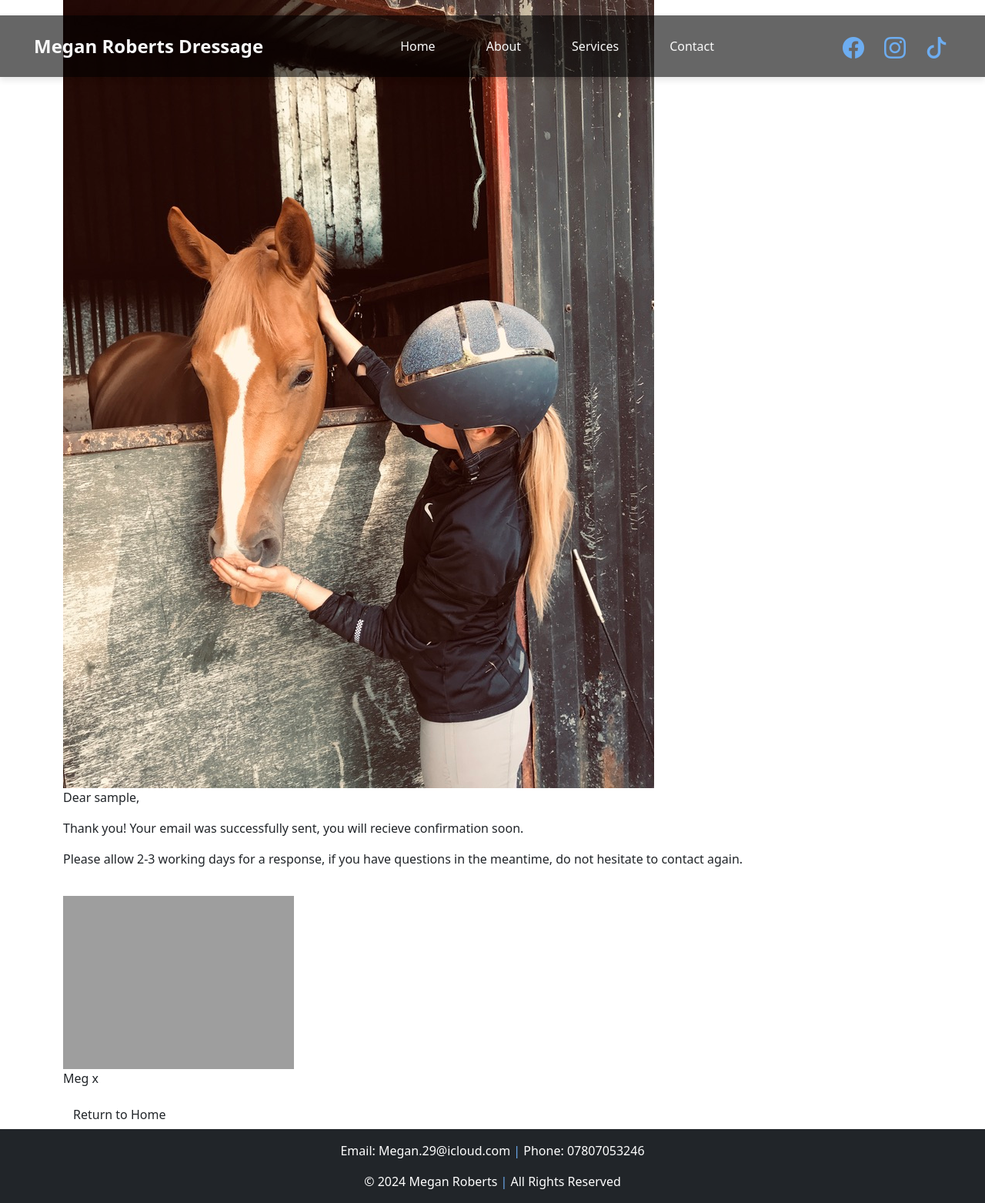
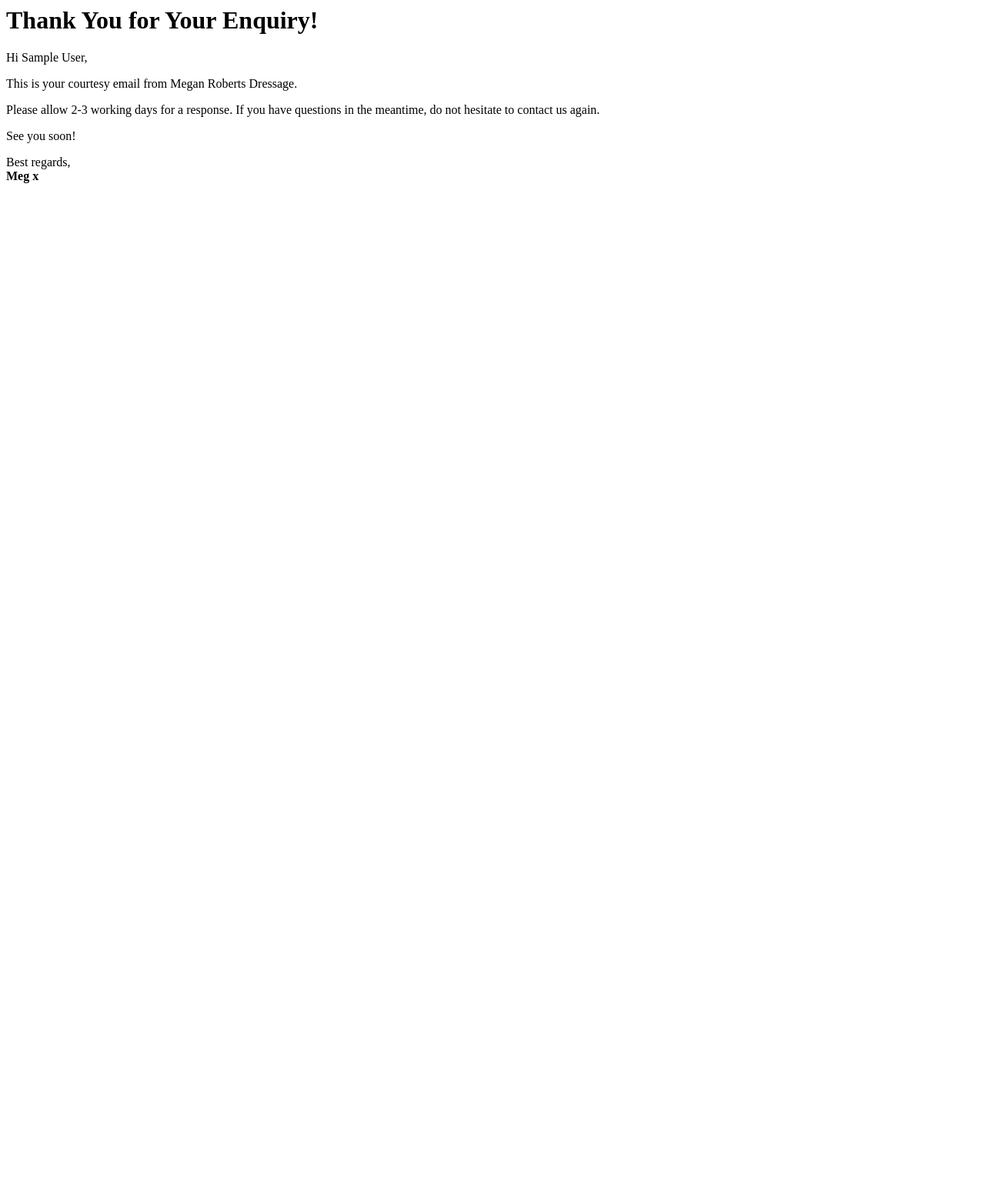
Before and after one commit to MeganRoberts-dev/megan-roberts-dressage, a Django app: template contact/templates/contact/email-confirm.html in a window 1280 px wide. Shown: the whole page at 77% size. After the commit the page ends 238 px from the top, so only its background shows below. Run offline with Django 3.2, Linux system fonts and the light colour scheme; the template is opened without the code that fills it: most values are stand-ins (such as "Sample title", 1, 10 or a date in 2020); grey boxes are pictures that could not be loaded.

Commit message:
Correct layout for all email html

```diff
--- a/checkout/templates/checkout/booking_email.html
+++ b/checkout/templates/checkout/booking-email.html
@@ -6,7 +6,7 @@
 <body>
     <h1>Thank You for Your Booking!</h1>
     <p>Hi {{ full_name }},</p>
-    <p>This is your confirmation for booking with Megan Roberts Dressage.</p>
+    <p>This is your confirmation for your booking with Megan Roberts Dressage.</p>
 
     <h3>Booking Details:</h3>
     <p><strong>Order Number:</strong> {{ order_number }}</p>
@@ -21,7 +21,7 @@
     </ul>
     <p><strong>Total Paid:</strong> £{{ total_price }}</p>
 
-    <p>We look forward to seeing you!</p>
+    <p>See you soon!</p>
     <p>Best regards,<br><strong>Megan Roberts Dressage</strong></p>
 </body>
 </html>
--- a/checkout/templates/checkout/success.html
+++ b/checkout/templates/checkout/success.html
@@ -3,7 +3,7 @@
 
 {% block content %}
 
-<div class="d-flex justify-content-left align-items-center min-vh-100">
+<div class="d-flex justify-content-center align-items-center min-vh-100">
   <div class="success text-start" style="max-width: 600px;">
     <h1>Order Confirmation</h1>
     <p>Your order has been successfully placed!</p>
@@ -16,7 +16,7 @@
     {% endfor %}
     <p><strong>Total:</strong> £{{ order.total }}</p>
 
-    <p>Thank you for your order. You will receive an email confirmation shortly.</p>
+    <p>Thank you for your order. You will receive an email confirmation soon.</p>
   </div>
 </div>
 
--- a/contact/templates/contact/email-confirm.html
+++ b/contact/templates/contact/email-confirm.html
@@ -1,29 +1,15 @@
-{% extends 'base.html' %}
-{% load static %}
-{% block content %}
+<html>
+<head>
+    <title>Enquiry with Megan Roberts Dressage</title>
+</head>
+<body>
+    <h1>Thank You for Your Enquiry!</h1>
+    <p>Hi {{ full_name }},</p>
+    <p>This is your courtesy email from Megan Roberts Dressage.</p>
+    <p>Please allow 2-3 working days for a response. If you have questions in the meantime, do not hesitate to contact us again.</p>
 
-{% block extra_css %}
-    <link rel="stylesheet" href="{% static 'contact/css/contact.css' %}">
-{% endblock %}
-
-    <div class="container">
-        <!-- Header with Logo or Image -->
-        <div class="header">
-            <img src="{% static 'img/donnie.jpeg' %}" alt="Email confirmation">
-        </div>
-
-        <!-- Content Box with Message -->
-        <div class="content-box">
-            <p>Dear {{ user_name }},</p>
-            <p>Thank you! Your email was successfully sent, you will recieve confirmation soon.</p>
-            <p>Please allow 2-3 working days for a response, if you have questions in the meantime, do not hesitate to contact again.</p>
-
-            <!-- Image Section (optional) -->
-            <img src="https://www.example.com/thank-you-image.jpg" alt="Thank You" style="width: 100%; max-width: 300px; height: auto; margin-top: 20px;">
-
-            <p>Meg x</p>
-
-            <!-- Button to return to Home -->
-            <a href="{% url 'home' %}" class="btn">Return to Home</a>
-        </div>
-        {% endblock %}
+    <p>See you soon!</p>
+    <p>Best regards,<br>
+    <strong>Meg x</strong></p>
+</body>
+</html>
```
Also changed, not shown: checkout/views.py (+13 -29 lines).
